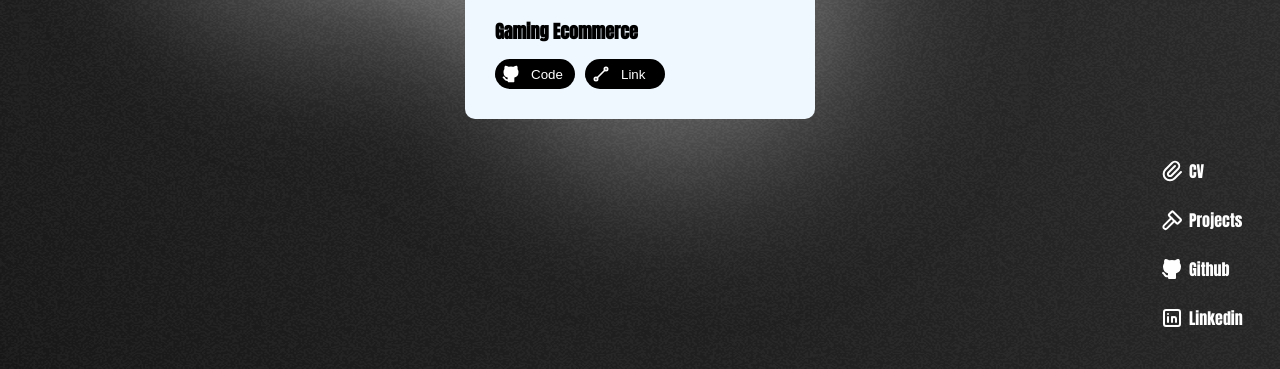
After one commit to felipemadeit/Portfolio-2024, a Django app: page /projects in a window 1280 px wide. The commit adds this page. Shown: the part 431-800 px from the top of the page. Run offline with Django 5.2, Linux system fonts and the light colour scheme; some web fonts are replaced.

Commit message:
Ready to deploy

```diff
--- a/portfolio/static/styles/styles.css
+++ b/portfolio/static/styles/styles.css
@@ -360,3 +315,165 @@ svg {
 .tab--3:checked ~ .indicator {
   left: calc(130px * 2 + 2px);
 }
+
+#links {
+  display: flex;
+  flex-direction: column;
+  position: absolute;
+  width: 120px;
+  height: 200px;
+  bottom: 30px;
+  right: 20px;
+  z-index: 999999999999;
+  padding: 20px;
+  box-sizing: border-box;
+}
+.item {
+  position: relative;
+  margin-bottom: 20px;
+  cursor: pointer;
+}
+#links span {
+  margin-left: 5px;
+  position: absolute;
+  color: white;
+}
+
+.wrapper-tags {
+  display: flex;
+  width: 100%;
+  height: 100%;
+
+}
+
+.container-projects {
+    display: flex;
+    position: absolute;
+    top: 50%;
+    left: 50%;
+    transform: translate(-50%, -50%);
+    width: 100%;
+    height: 400px;
+    justify-content: center;
+    align-items: center;
+    z-index: 999999999999999999999999999999999;
+}
+
+.card {
+  display: flex;
+  position: absolute;
+  width: 350px;
+  height: 300px;
+  background-color: aliceblue;
+  padding: 30px;
+  box-sizing: border-box;
+  overflow: hidden;
+  transition: all 0.2s ease-in-out;
+  border-radius: 10px;
+}
+
+.card:hover {
+  transform: scale(1.1);
+}
+
+.wrapper-img {
+  display: flex;
+  position: relative;
+  width: 290px;
+  height: 150px;
+  top: 0;
+  left: 0;
+  overflow: hidden;
+}
+
+.wrapper-img img {
+  width: 290px;
+  height: 150px;
+}
+
+.container-info {
+    display: flex;
+    position: absolute;
+    top: 180px;
+    left: 0;
+    width: 100%;
+    height: 120px;
+    padding: 10px 30px;
+    box-sizing: border-box;
+}
+
+.container-info h4 {
+  position: absolute;
+  margin-top: 0;
+  color: black;
+}
+
+a {
+  text-decoration: none;
+}
+
+.link-button {
+  transition: 0.2s all ease-in-out;
+  display: inline-block;
+}
+
+.button-link  {
+  display: flex;
+  position: relative;
+  top: 50px;
+  left: 0px;
+  margin-right: 10px;
+  width: 80px;
+  height: 30px;
+  background-color: black;
+  border: none;
+  border-radius: 20px;
+  align-items: center ;
+  cursor: pointer;
+  z-index: 9999999999999;
+}
+
+.link-button:hover {
+  transform: scale(1.1);
+}
+
+
+.button-link img {
+  width: 20px;
+}
+
+.button-link span {
+  margin-left: 10px;
+  color: white;
+}
+
+
+@media (max-width:800px) {
+
+  .container-projects {
+    top: 370px;
+  }
+
+  .container-tags  {
+    display:flex;
+    top: 350px;
+    justify-content: center;
+    width: 100%;
+    height: 300px;
+  }
+
+  .wrapper-tags {
+    display: grid;
+    grid-template-columns: repeat(3, 1fr);
+    grid-template-rows: repeat(3, 1fr);
+    width: auto;
+    height: 100%;
+  }
+
+  #links {
+    position: absolute;
+    left: 50%;
+    transform: translate(-50%);
+    top: 0px;
+  }
+}
--- a/portfolio/templates/index.html
+++ b/portfolio/templates/index.html
@@ -36,6 +36,9 @@
     <link rel="preconnect" href="https://fonts.gstatic.com" crossorigin>
     <link href="https://fonts.googleapis.com/css2?family=Anton&family=Gugi&family=Iceberg&family=Karla:ital,wght@0,200..800;1,200..800&display=swap" rel="stylesheet">
     <link href="https://fonts.cdnfonts.com/css/goldroom" rel="stylesheet">
+    <link rel="icon" href="{% static 'media/SVG/alien.svg' %}" type="image/x-icon">
+    <link rel="shortcut icon" href="{% static 'media/SVG/alien.svg' %}" type="image/x-icon">
+
 </head>
 <body>
     {% block header %}
--- /dev/null
+++ b/portfolio/templates/projects.html
@@ -0,0 +1,64 @@
+{% extends 'index.html' %}
+
+{% load static %}
+
+{% block title %}
+    Projects
+{% endblock %}
+
+{% block body %}
+
+    <div class="container-projects">
+        <div class="card">
+            <div class="wrapper-img">
+                <img src="{% static 'media/screenshots/home-screen.png' %}" alt="screenshot page">
+            </div>
+            <div class="container-info">
+                <h4>Gaming Ecommerce</h4>
+                <a class="link-button" href="https://github.com/felipemadeit/Store.git">
+                    <button class="button-link" id="button-git">
+                        <img src="{% static 'media/SVG/brand-github.svg' %}" alt="GitHub">
+                        <span>Code</span>
+                    </button>
+                </a>
+                <a class="link-button" href="https://felipemadeit.pythonanywhere.com/">
+                    <button class="button-link" id="button-linked">
+                        <img src="{% static 'media/SVG/line.svg' %}" alt="Link">
+                        <span>Link</span>
+                    </button>
+                </a>
+
+            </div>
+        </div>
+    </div>
+
+
+    <div id="links">
+        <div class="item">
+            <a href="{% static 'media/pdf/felipe-resume.pdf' %}">
+                <img src="{%  static 'media/SVG/paperclip.svg' %}" alt="rows">
+                <span>CV</span>
+            </a>
+            </div>
+        <div class="item">
+            <a href="{% url 'projects' %}">
+                <img src="{% static 'media/SVG/hammer.svg' %}" alt="hammer">
+                <span>Projects</span>
+            </a>
+
+        </div>
+        <div class="item">
+            <a href="https://github.com/felipemadeit">
+            <img src="{%  static 'media/SVG/brand-github.svg' %}" alt="github logo">
+            <span>Github</splan>
+            </a>
+        </div>
+        <div class="item">
+            <a href="https://www.linkedin.com/in/julian-felipe/">
+            <img src="{%  static 'media/SVG/brand-linkedin.svg' %}" alt="linkedin logo">
+            <span>Linkedin</splan>
+            </a>
+        </div>
+   </div>
+
+{% endblock%}
--- a/portfolio/urls.py
+++ b/portfolio/urls.py
@@ -5,7 +5,8 @@ from django.conf import settings
 
 
 urlpatterns = [
-    path('', views.home_view, name='home')
+    path('', views.home_view, name='home'),
+    path('projects', views.projects_view, name="projects")
 ]
 
 
--- a/portfolio/views.py
+++ b/portfolio/views.py
@@ -2,3 +2,8 @@ from django.shortcuts import render
 
 def home_view (request):
     return render(request, 'home.html')
+
+
+
+def projects_view (request):
+    return render(request, 'projects.html')
```
Also changed, not shown: other parts of portfolio/static/styles/styles.css (+0 -45 lines), portfolio/templates/home.html (+31 -2 lines), portfolio/static/media/SVG/alien.svg (added), portfolio/static/media/SVG/arrows-join.svg (added), portfolio/static/media/SVG/brand-github.svg (added), portfolio/static/media/SVG/brand-linkedin.svg (added), portfolio/static/media/SVG/google.svg (added), portfolio/static/media/SVG/hammer.svg (added), portfolio/static/media/SVG/line.svg (added), portfolio/static/media/SVG/link.svg (added), portfolio/static/media/SVG/paperclip.svg (added), 2 other files.
